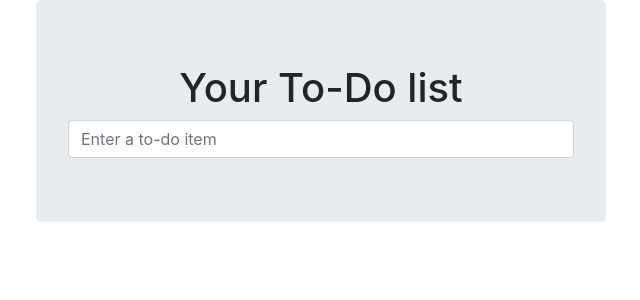
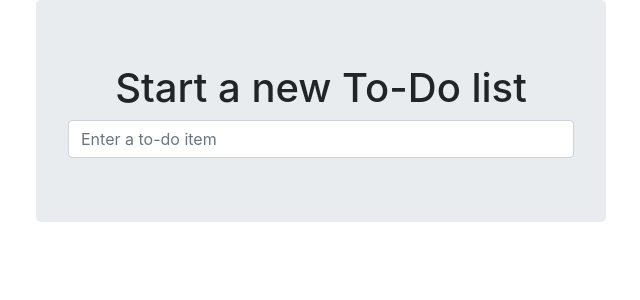
Before and after one commit to DannyLumos/TSDT, a Django app: page / in a window 1280 px wide. Shown: the top 300 px of the page, without its empty margins (319-959 px from the left). Run offline with Django 5.2, Linux system fonts and the light colour scheme; some libraries are stand-ins or nearby versions.

Commit message:
message 29: a small change

```diff
--- a/lists/templates/home.html
+++ b/lists/templates/home.html
@@ -1,6 +1,6 @@
 {% extends "base.html" %}
 
-{% block header_text %}Your To-Do list {% endblock %}
+{% block header_text %}Start a new To-Do list {% endblock %}
 
 {% block form_action %}/lists/new {% endblock %}
 
```
Also changed, not shown: 1 other file.
